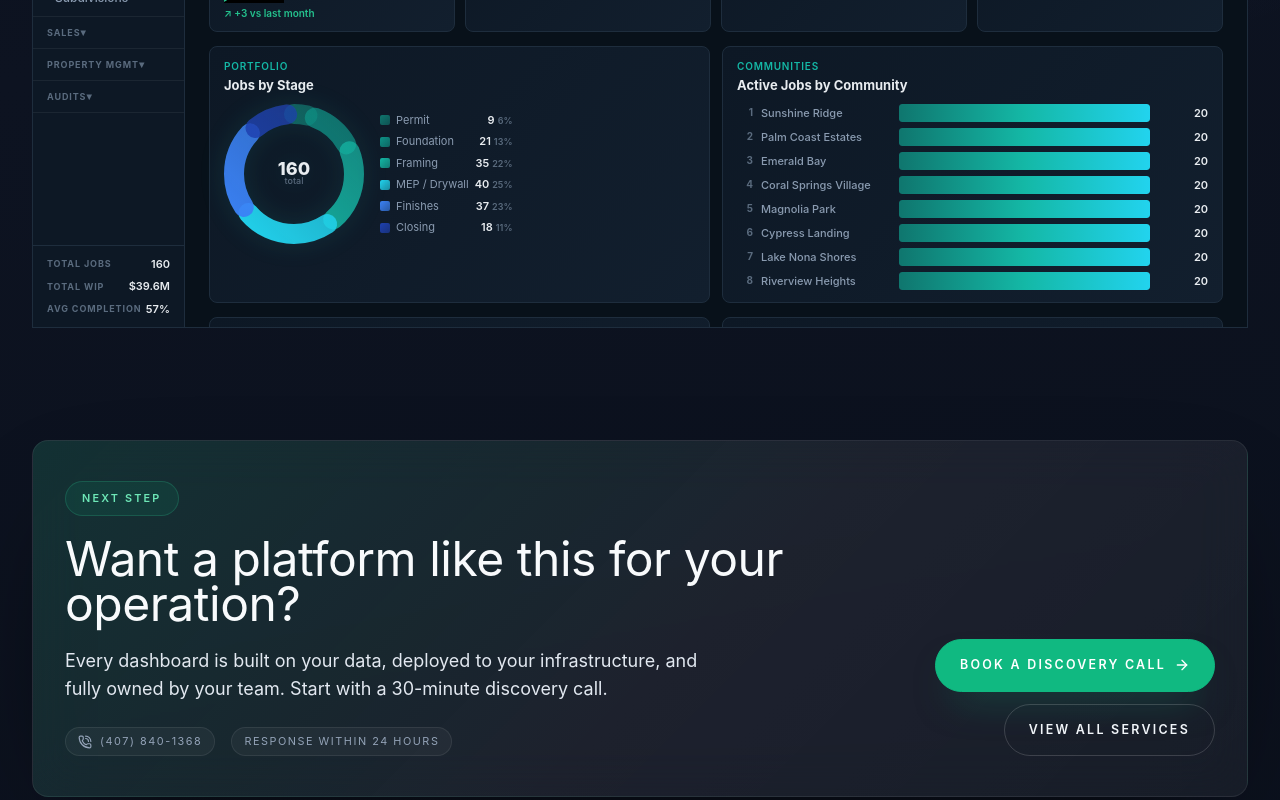
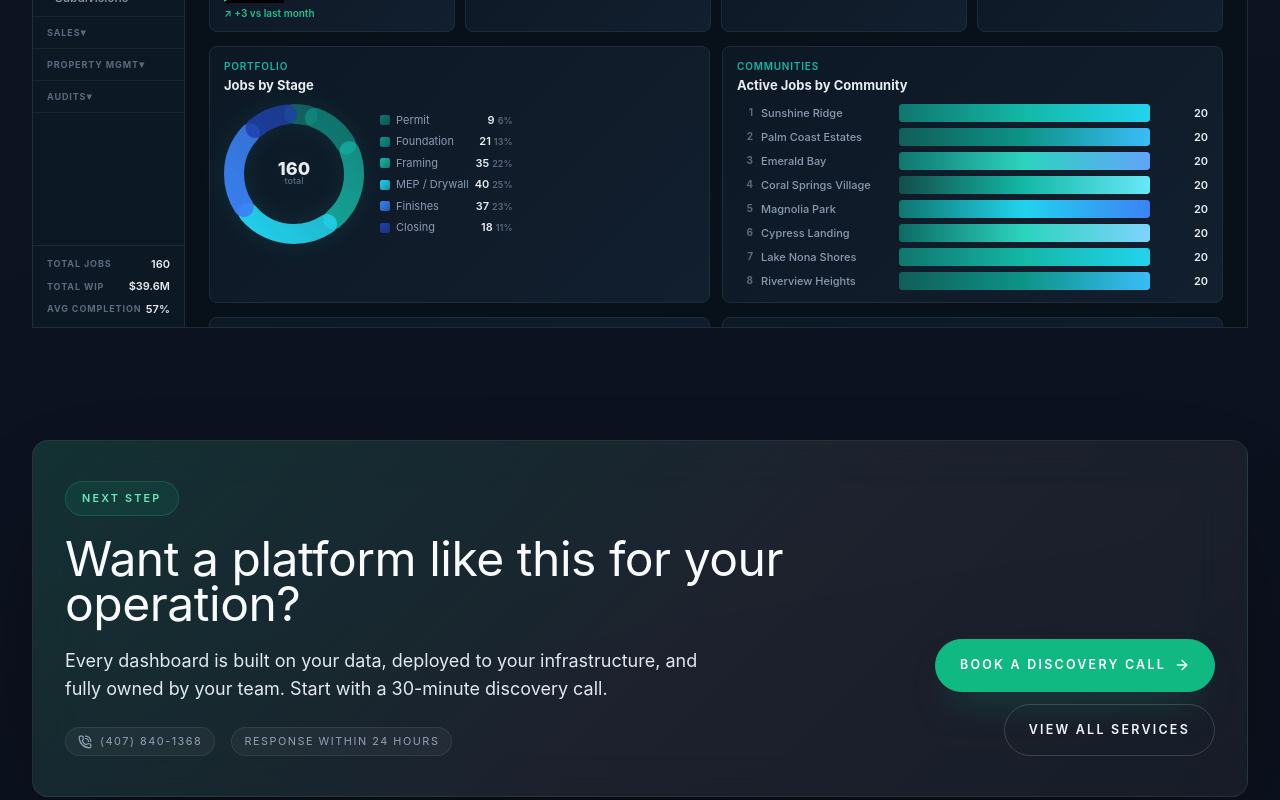
Before and after one commit to arnauddg27-svg/ADConsulting, a Next.js app: page /demo in a window 1280 px wide. Shown: the part 980-1780 px from the top of the page. Built offline with nearby package versions, Linux system fonts and the light colour scheme.

Commit message:
Add richer per-row color variation to ranked bar charts

```diff
--- a/src/components/demo/sunshine/SHRankedBars.tsx
+++ b/src/components/demo/sunshine/SHRankedBars.tsx
@@ -20,7 +20,23 @@ const STATUS_GRADIENTS = {
   alert: "linear-gradient(90deg, #991b1b, #dc2626, #f87171)",
 };
 
-const DEFAULT_GRADIENT = "linear-gradient(90deg, #0f766e, #14b8a6, #22d3ee)";
+const DEFAULT_GRADIENTS = [
+  "linear-gradient(90deg, #0f766e, #14b8a6, #22d3ee)",
+  "linear-gradient(90deg, #115e59, #0d9488, #38bdf8)",
+  "linear-gradient(90deg, #0f766e, #2dd4bf, #60a5fa)",
+  "linear-gradient(90deg, #134e4a, #14b8a6, #67e8f9)",
+  "linear-gradient(90deg, #0f766e, #22d3ee, #3b82f6)",
+  "linear-gradient(90deg, #0b6b63, #2dd4bf, #7dd3fc)",
+];
+
+const DEFAULT_GLOWS = [
+  "rgba(20, 184, 166, 0.35)",
+  "rgba(56, 189, 248, 0.35)",
+  "rgba(96, 165, 250, 0.35)",
+  "rgba(45, 212, 191, 0.35)",
+  "rgba(103, 232, 249, 0.35)",
+  "rgba(34, 211, 238, 0.35)",
+];
 
 export default function SHRankedBars({ items, formatValue, onBarClick, showRank }: SHRankedBarsProps) {
   if (items.length === 0) {
@@ -37,7 +53,11 @@ export default function SHRankedBars({ items, formatValue, onBarClick, showRank
     <div style={{ display: "flex", flexDirection: "column", gap: 6 }}>
       {items.map((item, i) => {
         const pct = (item.value / max) * 100;
-        const gradient = item.status ? STATUS_GRADIENTS[item.status] : DEFAULT_GRADIENT;
+        const paletteIdx = i % DEFAULT_GRADIENTS.length;
+        const gradient = item.status ? STATUS_GRADIENTS[item.status] : DEFAULT_GRADIENTS[paletteIdx];
+        const glow = item.status
+          ? (item.status === "alert" ? "rgba(244,106,106,0.3)" : item.status === "watch" ? "rgba(239,181,98,0.3)" : "rgba(20, 184, 166, 0.3)")
+          : DEFAULT_GLOWS[paletteIdx];
         return (
           <div
             key={item.label}
@@ -72,7 +92,7 @@ export default function SHRankedBars({ items, formatValue, onBarClick, showRank
               <div style={{
                 width: `${pct}%`, height: "100%", borderRadius: 3,
                 background: gradient,
-                boxShadow: `0 0 10px ${item.status === "alert" ? "rgba(244,106,106,0.3)" : item.status === "watch" ? "rgba(239,181,98,0.3)" : "rgba(20, 184, 166, 0.3)"}`,
+                boxShadow: `0 0 12px ${glow}`,
                 transition: "width 0.4s ease",
               }} />
             </div>
```
